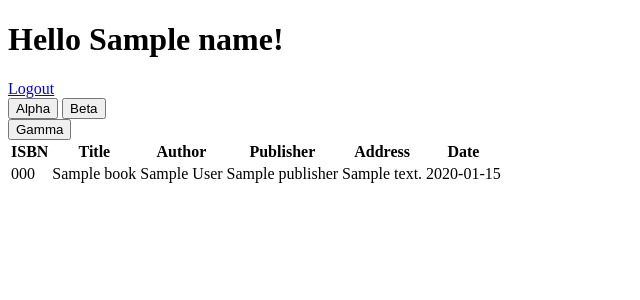
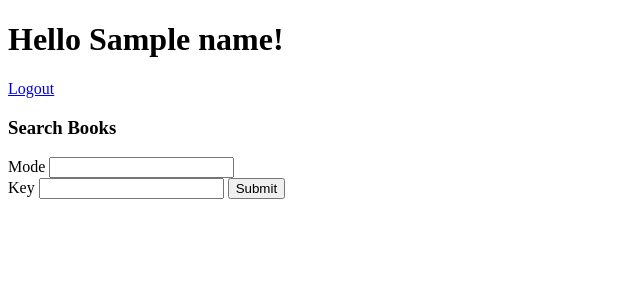
Before and after one commit to rkhullar/csci760.nydev.me, a Flask app: template templates/home.html in a window 1280 px wide. Shown: the top 300 px of the page, without its empty margins (0-640 px from the left). Run offline with Flask 2, Linux system fonts and the light colour scheme; the template is opened without the code that fills it: most values are stand-ins (such as "Sample title", 1, 10 or a date in 2020).

Commit message:
dev reader search books

```diff
--- a/main.py
+++ b/main.py
@@ -93,7 +93,7 @@ def admin():
     actions = ['add_reader', 'add_book_copy', 'status_book_copy']
     action = match(actions, request)
 
-    o1 = None
+    status = None
 
     if action == 'add_reader':
         card = int(request.form['card'])
@@ -118,7 +118,7 @@ def admin():
         branchID = int(request.form['branch_id'])
         isbn     = int(request.form['isbn'])
         code     = int(request.form['code'])
-        o1 = XCore.call(action, branchID, isbn, code)
+        status   = XCore.call(action, branchID, isbn, code)
 
     return render_template('admin.html',
                            name=XCore.call('person', session['id']),
@@ -127,20 +127,29 @@ def admin():
                            branches=XCore.call('branches'),
                            inventory=XCore.call('inventory'),
                            fines=XCore.call('average_fine_paid'),
-                           status=o1)
+                           status=status)
+
 
 # Reader Routes
 @app.route('/home', methods=['GET', 'POST'])
 @login_required
 def home():
-    actions = ['alpha', 'beta', 'gamma']
-    msg = match(actions, request)
+    actions = ['search_books', 'book_checkout', 'book_reserve', 'book_reserve']
+    action = match(actions, request)
+
+    search = None
+
+    if action == 'search_books':
+        if 'mode' in request.form:
+            mode = request.form['mode']
+            key  = request.form['key']
+            search = XCore.call('search_books', key, mode)
+
     return render_template('home.html',
-                           msg=msg,
                            name=XCore.call('person', session['id']),
-                           books=XCore.call('books'))
+                           search=search)
 
-# Support Funcitons
+# Support Functions
 def match(search, request):
     o = None
     for item in search:
--- a/templates/home.html
+++ b/templates/home.html
@@ -3,24 +3,30 @@
 <head>
     <meta charset='UTF-8'>
     <title>Home Page</title>
+    <link rel='stylesheet' href='static/library.css'>
 </head>
 <body>
     <h1>Hello {{ name }}!</h1>
-    {% if msg %}
-        <p>{{ msg }}</p>
-    {% endif %}
     <a href='/logout'>Logout</a>
 
+    <h3>Search Books</h3>
     <form action='' method='post'>
-        <input type='submit' name='alpha' value='Alpha'>
-        <input type='submit' name='beta' value='Beta'>
+        <label for='mode'>Mode</label>
+        <input list='mode' name='mode'>
+        <datalist id='mode'>
+            <option value='ISBN'>
+            <option value='Title'>
+            <option value='Author'>
+            <option value='Publisher'>
+        </datalist><br>
+        <label for='key'>Key</label>
+        <input type='text' name='key'>
+        <input type='submit' name='search_books' value='Submit'>
     </form>
 
-    <form action='' method='post'>
-        <input type='submit' name='gamma' value='Gamma'>
-    </form>
-
-    <div id='books'>
+    {% if search %}
+        <button class='toggle' target='search'>Toggle Result</button>
+        <div href='#search' id='search'>
             <table>
                 <tr>
                     <th>ISBN</th>
@@ -30,7 +36,7 @@
                     <th>Address</th>
                     <th>Date</th>
                 </tr>
-    {% for book in books %}
+                {% for book in search %}
                     <tr>
                     <td>{{ book.isbn }}</td>
                     <td>{{ book.title }}</td>
@@ -42,6 +48,10 @@
                 {% endfor %}
             </table>
         </div>
+    {% endif %}
+
+    <script type='text/javascript' src='/static/jquery.js'></script>
+    <script type='text/javascript' src='/static/library.js'></script>
 
 </body>
 </html>
```
Also changed, not shown: base.py (+32 -13 lines), database/inflate.sql (+19 -19 lines), templates/admin.html (+4 -3 lines). Lines whose indentation alone changed are shown as unchanged.
